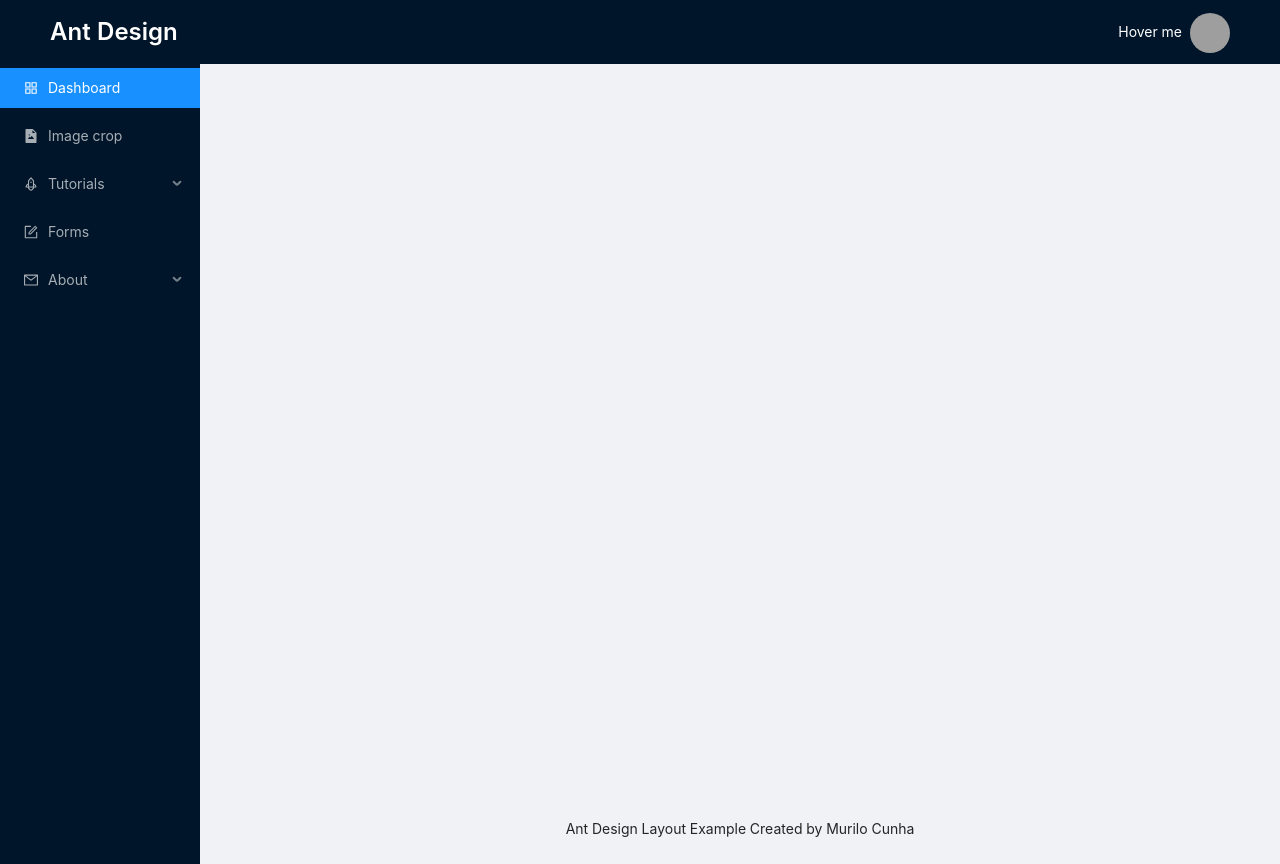
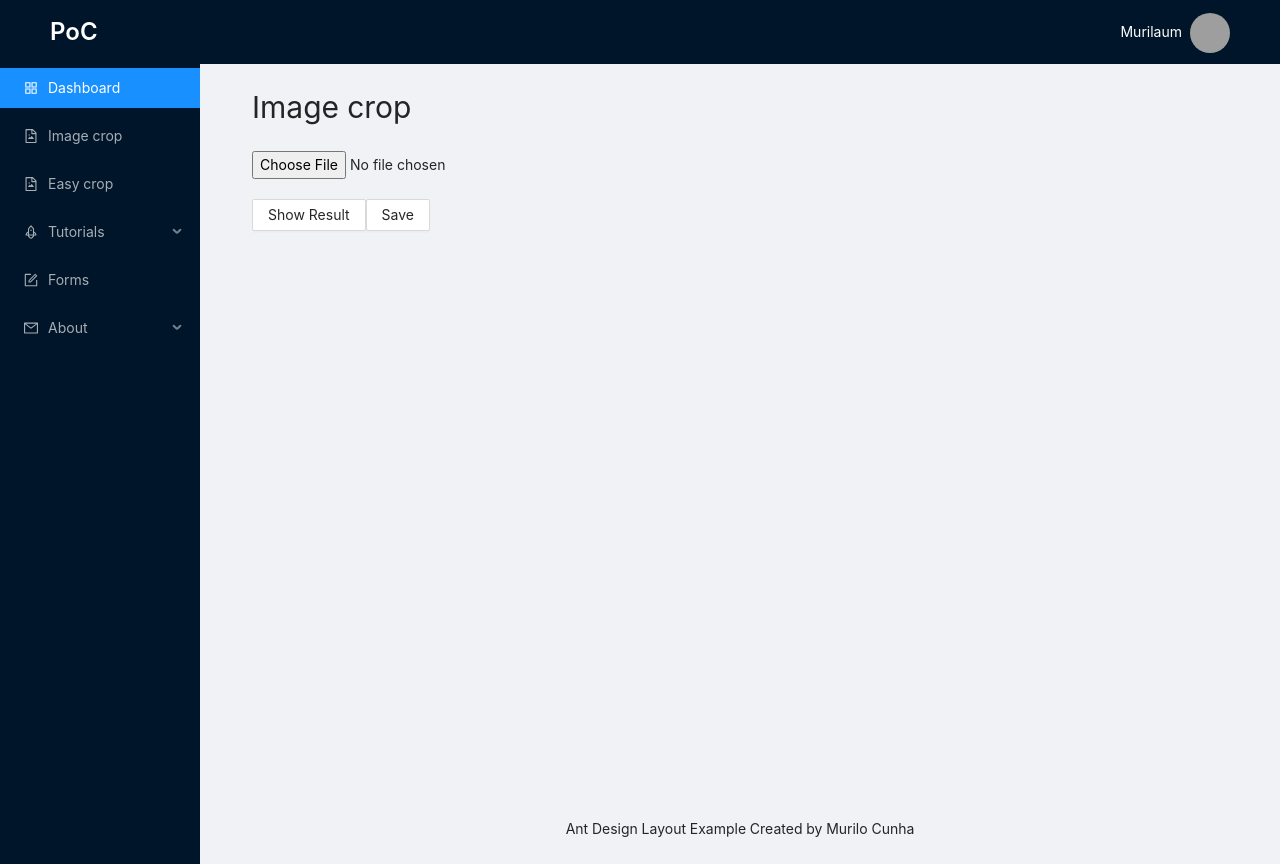
Before and after one commit to cunhamuril/pocs, a React (Create React App) app: page /easy-crop in a window 1280 px wide. Built offline with nearby package versions, Linux system fonts and the light colour scheme; grey boxes are pictures that could not be loaded.

Commit message:
feat(react-easy-crop): added component

```diff
--- a/package.json
+++ b/package.json
@@ -12,6 +12,7 @@
     "marked": "^0.8.2",
     "react": "^16.13.1",
     "react-dom": "^16.13.1",
+    "react-easy-crop": "^3.1.0",
     "react-html-parser": "^2.0.2",
     "react-image-crop": "^8.6.4",
     "react-router-dom": "^5.1.2",
--- a/public/index.html
+++ b/public/index.html
@@ -9,7 +9,7 @@
       name="description"
       content="Web site created using create-react-app"
     />
-    <title>Ant Desing Example</title>
+    <title>PoC</title>
   </head>
   <body>
     <noscript>You need to enable JavaScript to run this app.</noscript>
--- a/src/components/Layout/index.jsx
+++ b/src/components/Layout/index.jsx
@@ -7,7 +7,7 @@ import {
   RocketOutlined,
   AppstoreOutlined,
   FormOutlined,
-  FileImageFilled,
+  FileImageOutlined,
 } from "@ant-design/icons";
 
 import tutorials from "../../mock/tutorials.json";
@@ -22,7 +22,7 @@ export default ({ children }) => {
       {/* HEADER */}
       <Header className="flex items-center justify-between">
         <Title level={3} style={{ color: "#FFF", margin: 0 }}>
-          Ant Design
+          PoC
         </Title>
         <Popover
           title="Mock User"
@@ -33,7 +33,7 @@ export default ({ children }) => {
             </>
           }
         >
-          <label className="text-white mr-2">Hover me</label>
+          <label className="text-white mr-2">Murilaum</label>
           <Avatar
             size="large"
             src="https://api.adorable.io/avatars/285/cunha.png"
@@ -61,8 +61,16 @@ export default ({ children }) => {
             <Menu.Item key="image-crop">
               <NavLink to="/image-crop">
                 <span className="flex items-center">
-                  <FileImageFilled />
+                  <FileImageOutlined />
                   <span>Image crop</span>
+                </span>
+              </NavLink>
+            </Menu.Item>
+            <Menu.Item key="easy-crop">
+              <NavLink to="/easy-crop">
+                <span className="flex items-center">
+                  <FileImageOutlined />
+                  <span>Easy crop</span>
                 </span>
               </NavLink>
             </Menu.Item>
--- /dev/null
+++ b/src/pages/EasyCrop/cropImage.js
@@ -0,0 +1,65 @@
+const createImage = (url) =>
+  new Promise((resolve, reject) => {
+    const image = new Image();
+    image.addEventListener("load", () => resolve(image));
+    image.addEventListener("error", (error) => reject(error));
+    image.setAttribute("crossOrigin", "anonymous"); // needed to avoid cross-origin issues on CodeSandbox
+    image.src = url;
+  });
+
+function getRadianAngle(degreeValue) {
+  return (degreeValue * Math.PI) / 180;
+}
+
+/**
+ * This function was adapted from the one in the ReadMe of https://github.com/DominicTobias/react-image-crop
+ * @param {File} image - Image File url
+ * @param {Object} pixelCrop - pixelCrop Object provided by react-easy-crop
+ * @param {number} rotation - optional rotation parameter
+ */
+export default async function getCroppedImg(imageSrc, pixelCrop, rotation = 0) {
+  const image = await createImage(imageSrc);
+  const canvas = document.createElement("canvas");
+  const ctx = canvas.getContext("2d");
+
+  const safeArea = Math.max(image.width, image.height) * 2;
+
+  // set each dimensions to double largest dimension to allow for a safe area for the
+  // image to rotate in without being clipped by canvas context
+  canvas.width = safeArea;
+  canvas.height = safeArea;
+
+  // translate canvas context to a central location on image to allow rotating around the center.
+  ctx.translate(safeArea / 2, safeArea / 2);
+  ctx.rotate(getRadianAngle(rotation));
+  ctx.translate(-safeArea / 2, -safeArea / 2);
+
+  // draw rotated image and store data.
+  ctx.drawImage(
+    image,
+    safeArea / 2 - image.width * 0.5,
+    safeArea / 2 - image.height * 0.5
+  );
+  const data = ctx.getImageData(0, 0, safeArea, safeArea);
+
+  // set canvas width to final desired crop size - this will clear existing context
+  canvas.width = pixelCrop.width;
+  canvas.height = pixelCrop.height;
+
+  // paste generated rotate image with correct offsets for x,y crop values.
+  ctx.putImageData(
+    data,
+    0 - safeArea / 2 + image.width * 0.5 - pixelCrop.x,
+    0 - safeArea / 2 + image.height * 0.5 - pixelCrop.y
+  );
+
+  // As Base64 string
+  // return canvas.toDataURL('image/jpeg');
+
+  // As a blob
+  return new Promise((resolve) => {
+    canvas.toBlob((file) => {
+      resolve(URL.createObjectURL(file));
+    }, "image/jpeg");
+  });
+}
--- /dev/null
+++ b/src/pages/EasyCrop/index.jsx
@@ -0,0 +1,131 @@
+import React, { useState, useMemo } from "react";
+import Cropper from "react-easy-crop";
+import { Button, Slider, message } from "antd";
+
+import getCroppedImg from "./cropImage";
+
+function EasyCrop() {
+  const [photoFile, setPhotoFile] = useState(null);
+  const [croppedImage, setCroppedImage] = useState(null);
+  const [cropperConfig, setCropperConfig] = useState({
+    crop: { x: 0, y: 0 },
+    zoom: 1,
+    aspect: 1 / 1,
+    croppedAreaPixels: null,
+    isCropping: false,
+  });
+
+  const preview = useMemo(() => {
+    return photoFile ? URL.createObjectURL(photoFile) : null;
+  }, [photoFile]);
+
+  const handleCropChange = (crop) => {
+    setCropperConfig({ ...cropperConfig, crop });
+  };
+
+  const handleCropComplete = (croppedArea, croppedAreaPixels) => {
+    console.log("croppedArea: ", croppedArea);
+    console.log("croppedAreaPixels: ", croppedAreaPixels);
+
+    setCropperConfig({ ...cropperConfig, croppedAreaPixels });
+  };
+
+  const handleZoomChange = (zoom) => {
+    setCropperConfig({ ...cropperConfig, zoom });
+  };
+
+  const showResult = async () => {
+    try {
+      setCropperConfig({ ...cropperConfig, isCropping: true });
+
+      const croppedImage = await getCroppedImg(
+        preview,
+        cropperConfig.croppedAreaPixels
+      );
+      console.log("done", { croppedImage });
+
+      setCroppedImage(croppedImage);
+      setCropperConfig({ ...cropperConfig, isCropping: false });
+    } catch (e) {
+      console.error(e);
+      setCropperConfig({ ...cropperConfig, isCropping: false });
+    }
+  };
+
+  const handleSubmit = (e) => {
+    e.preventDefault();
+
+    const newFile = new File([croppedImage], "test.jpeg");
+
+    message.info("File is on dev tools console");
+
+    console.log(newFile);
+  };
+
+  return (
+    <div className="m-5">
+      <h1 className="text-3xl mb-5">Image crop</h1>
+
+      <form onSubmit={handleSubmit}>
+        <input
+          className="mb-5"
+          type="file"
+          name="pic"
+          id="pic"
+          accept="image/*"
+          onChange={(e) => setPhotoFile(e.target.files[0])}
+        />
+
+        {preview && (
+          <div className="bg-indigo-500 p-1 w-1/3 rounded-lg">
+            <label className="text-white">Zoom</label>
+            <Slider
+              className="mb-5"
+              value={cropperConfig.zoom}
+              min={1}
+              max={3}
+              step={0.1}
+              onChange={(value) =>
+                setCropperConfig({ ...cropperConfig, zoom: value })
+              }
+            />
+          </div>
+        )}
+
+        <div className="flex items-center">
+          {preview && (
+            <div
+              className="mr-3 my-5 relative"
+              style={{ width: 500, height: 400 }}
+            >
+              <Cropper
+                image={preview}
+                crop={cropperConfig.crop}
+                zoom={cropperConfig.zoom}
+                aspect={cropperConfig.aspect}
+                onCropChange={handleCropChange}
+                onCropComplete={handleCropComplete}
+                onZoomChange={handleZoomChange}
+              />
+            </div>
+          )}
+
+          {croppedImage && (
+            <img
+              src={croppedImage}
+              style={{ width: 400, height: 400 }}
+              alt="cropped"
+            />
+          )}
+        </div>
+
+        <Button htmlType="button" onClick={showResult}>
+          Show Result
+        </Button>
+        <Button htmlType="submit">Save</Button>
+      </form>
+    </div>
+  );
+}
+
+export default EasyCrop;
--- a/src/pages/ImageCrop/index.jsx
+++ b/src/pages/ImageCrop/index.jsx
@@ -1,5 +1,5 @@
 import React, { useState, useMemo } from "react";
-import { Button } from "antd";
+import { Button, message } from "antd";
 import ReactCrop from "react-image-crop";
 import "react-image-crop/dist/ReactCrop.css";
 
@@ -65,6 +65,8 @@ function ImageCrop() {
 
     const newFile = new File([croppedImage.blob], "test.jpeg");
 
+    message.info("File is on dev tools console");
+
     console.log(newFile);
   };
 
@@ -87,7 +89,6 @@ function ImageCrop() {
             <ReactCrop
               src={preview}
               keepSelection
-              locked
               ruleOfThirds
               crop={crop}
               onChange={(newCrop) => setCrop(newCrop)}
--- a/src/routes.jsx
+++ b/src/routes.jsx
@@ -4,6 +4,7 @@ import { Switch, Route } from "react-router-dom";
 import Dashboard from "./pages/Dashboard";
 import Forms from "./pages/Forms";
 import ImageCrop from "./pages/ImageCrop";
+import EasyCrop from "./pages/EasyCrop";
 
 import AntDesign from "./pages/Tutorials/AntDesign";
 import TailwindCss from "./pages/Tutorials/TailwindCss";
@@ -13,6 +14,7 @@ export default () => (
   <Switch>
     <Route path="/" exact component={Dashboard} />
     <Route path="/image-crop" exact component={ImageCrop} />
+    <Route path="/easy-crop" exact component={EasyCrop} />
 
     <Route path="/tutorial/ant-design" exact component={AntDesign} />
     <Route path="/tutorial/tailwind-css" exact component={TailwindCss} />
```
Also changed, not shown: 1 other file (tests, documents, lock files or other folders).
